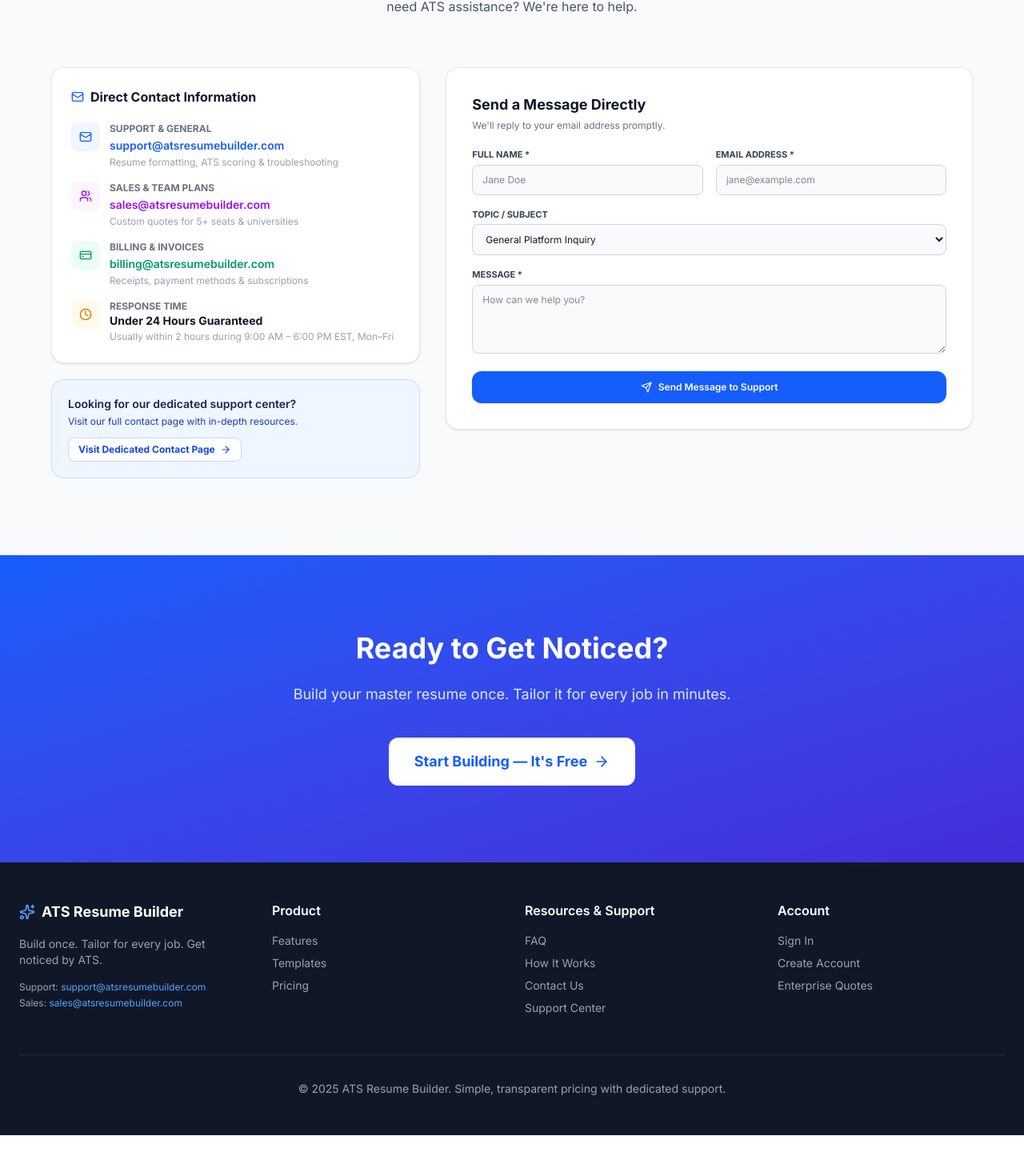
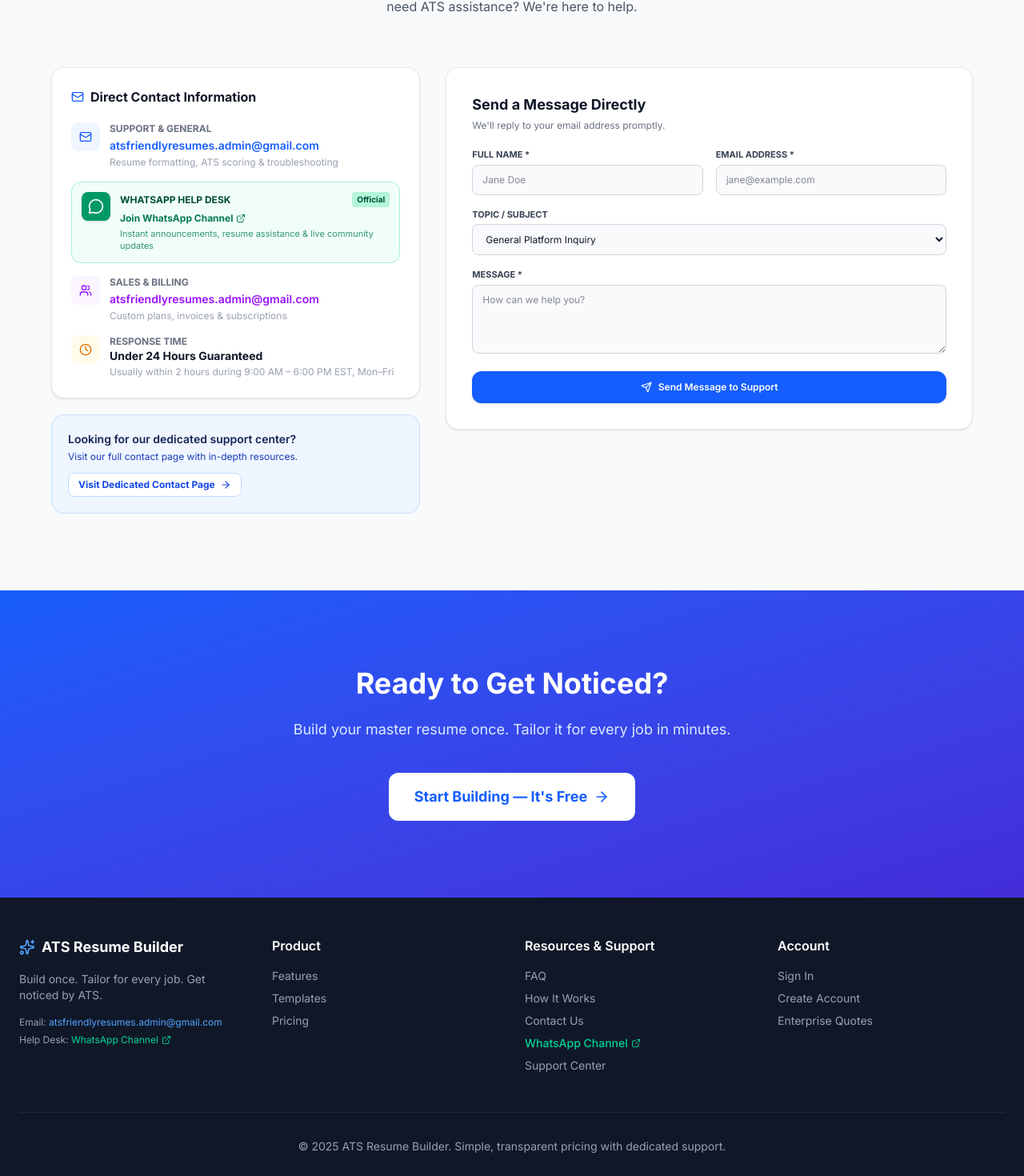
Before and after one commit to vinaykumar25121995/resumebuilder, a Next.js app: page / in a window 1280 px wide. Shown: the part 6637-8107 px from the top of the page at 80% size. Before the commit the page ends 8056 px from the top, so only its background shows below. Built offline with nearby package versions, Linux system fonts and the light colour scheme.

Commit message:
feat: update contact email to atsfriendlyresumes.admin@gmail.com and add official WhatsApp Channel Help Desk

```diff
--- a/src/app/api/contact/route.ts
+++ b/src/app/api/contact/route.ts
@@ -33,7 +33,7 @@
   } catch (error: any) {
     console.error("Error processing contact form:", error);
     return NextResponse.json(
-      { error: "Failed to send message. Please try again or email support@atsresumebuilder.com directly." },
+      { error: "Failed to send message. Please try again or email atsfriendlyresumes.admin@gmail.com directly." },
       { status: 500 }
     );
   }
--- a/src/app/contact/page.tsx
+++ b/src/app/contact/page.tsx
@@ -16,6 +16,8 @@
   Headphones,
   Users,
   CreditCard,
+  MessageCircle,
+  ExternalLink,
 } from "lucide-react";
 
 export default function ContactPage() {
@@ -129,16 +131,44 @@
                   </div>
                   <div>
                     <p className="text-xs font-bold text-gray-500 uppercase tracking-wide">
-                      Customer Support
+                      Customer Support & Admin
                     </p>
                     <a
-                      href="mailto:support@atsresumebuilder.com"
-                      className="text-sm font-semibold text-blue-600 hover:underline"
+                      href="mailto:atsfriendlyresumes.admin@gmail.com"
+                      className="text-sm font-semibold text-blue-600 hover:underline break-all"
                     >
-                      support@atsresumebuilder.com
+                      atsfriendlyresumes.admin@gmail.com
                     </a>
                     <p className="text-xs text-gray-500 mt-0.5">
-                      For general questions, ATS troubleshooting & resume tips.
+                      For general questions, ATS troubleshooting & resume advice.
+                    </p>
+                  </div>
+                </div>
+
+                {/* WhatsApp Channel Help Desk */}
+                <div className="flex items-start gap-3.5 p-3.5 bg-emerald-50/70 rounded-2xl border border-emerald-200">
+                  <div className="w-10 h-10 rounded-xl bg-emerald-600 text-white flex items-center justify-center flex-shrink-0 shadow-sm">
+                    <MessageCircle className="w-5 h-5" />
+                  </div>
+                  <div className="flex-1">
+                    <div className="flex items-center justify-between">
+                      <p className="text-xs font-bold text-emerald-950 uppercase tracking-wide">
+                        WhatsApp Channel Help Desk
+                      </p>
+                      <span className="text-[10px] bg-emerald-200/80 text-emerald-900 font-bold px-1.5 py-0.5 rounded">
+                        Official Channel
+                      </span>
+                    </div>
+                    <a
+                      href="https://whatsapp.com/channel/0029VbEHAMkADTO9BaH0Mh2O"
+                      target="_blank"
+                      rel="noopener noreferrer"
+                      className="text-sm font-bold text-emerald-700 hover:text-emerald-800 hover:underline inline-flex items-center gap-1.5 mt-1"
+                    >
+                      Join WhatsApp Help Desk <ExternalLink className="w-3.5 h-3.5" />
+                    </a>
+                    <p className="text-xs text-emerald-800/80 mt-1 leading-relaxed">
+                      Instant assistance, ATS templates announcements, bug reporting & active help desk support.
                     </p>
                   </div>
                 </div>
@@ -153,10 +183,10 @@
                       Sales & Teams Inquiries
                     </p>
                     <a
-                      href="mailto:sales@atsresumebuilder.com"
-                      className="text-sm font-semibold text-purple-600 hover:underline"
+                      href="mailto:atsfriendlyresumes.admin@gmail.com"
+                      className="text-sm font-semibold text-purple-600 hover:underline break-all"
                     >
-                      sales@atsresumebuilder.com
+                      atsfriendlyresumes.admin@gmail.com
                     </a>
                     <p className="text-xs text-gray-500 mt-0.5">
                       Custom volume licenses, university career centers & enterprise teams.
@@ -174,10 +204,10 @@
                       Billing & Plans
                     </p>
                     <a
-                      href="mailto:billing@atsresumebuilder.com"
-                      className="text-sm font-semibold text-emerald-600 hover:underline"
+                      href="mailto:atsfriendlyresumes.admin@gmail.com"
+                      className="text-sm font-semibold text-emerald-600 hover:underline break-all"
                     >
-                      billing@atsresumebuilder.com
+                      atsfriendlyresumes.admin@gmail.com
                     </a>
                     <p className="text-xs text-gray-500 mt-0.5">
                       Invoices, receipts, subscription updates & transparent refunds.
--- a/src/app/page.tsx
+++ b/src/app/page.tsx
@@ -5,7 +5,8 @@
 import {
   Sparkles, FileText, CheckCircle, ArrowRight, Target, Zap, Shield, BarChart3,
   Download, Brain, Star, ChevronDown, ChevronUp, Users, Award, TrendingUp,
-  BookOpen, Briefcase, GraduationCap, Mail, Clock, Send, Headphones, CreditCard, AlertCircle
+  BookOpen, Briefcase, GraduationCap, Mail, Clock, Send, Headphones, CreditCard, AlertCircle,
+  MessageCircle, ExternalLink
 } from "lucide-react";
 
 const faqs = [
@@ -73,7 +74,7 @@
       setContactSubmitted(true);
       setContactForm({ name: "", email: "", subject: "General Inquiry", message: "" });
     } catch (err: any) {
-      setContactError(err.message || "Something went wrong. Please email support@atsresumebuilder.com directly.");
+      setContactError(err.message || "Something went wrong. Please email atsfriendlyresumes.admin@gmail.com directly.");
     } finally {
       setContactSubmitting(false);
     }
@@ -572,46 +573,55 @@
                     <div>
                       <p className="text-xs font-bold text-gray-500 uppercase">Support & General</p>
                       <a
-                        href="mailto:support@atsresumebuilder.com"
-                        className="text-sm font-semibold text-blue-600 hover:underline"
+                        href="mailto:atsfriendlyresumes.admin@gmail.com"
+                        className="text-sm font-semibold text-blue-600 hover:underline break-all"
                       >
-                        support@atsresumebuilder.com
+                        atsfriendlyresumes.admin@gmail.com
                       </a>
                       <p className="text-xs text-gray-400 mt-0.5">Resume formatting, ATS scoring & troubleshooting</p>
                     </div>
                   </div>
 
-                  {/* Sales & Teams */}
+                  {/* WhatsApp Channel Help Desk */}
+                  <div className="flex items-start gap-3 p-3 bg-emerald-50/70 rounded-xl border border-emerald-200">
+                    <div className="w-9 h-9 rounded-lg bg-emerald-600 text-white flex items-center justify-center flex-shrink-0 shadow-sm">
+                      <MessageCircle className="w-5 h-5" />
+                    </div>
+                    <div className="flex-1">
+                      <div className="flex items-center justify-between">
+                        <p className="text-xs font-bold text-emerald-900 uppercase">WhatsApp Help Desk</p>
+                        <span className="text-[10px] bg-emerald-200/80 text-emerald-900 font-bold px-1.5 py-0.5 rounded">
+                          Official
+                        </span>
+                      </div>
+                      <a
+                        href="https://whatsapp.com/channel/0029VbEHAMkADTO9BaH0Mh2O"
+                        target="_blank"
+                        rel="noopener noreferrer"
+                        className="text-xs font-bold text-emerald-700 hover:text-emerald-800 hover:underline inline-flex items-center gap-1 mt-1"
+                      >
+                        Join WhatsApp Channel <ExternalLink className="w-3 h-3" />
+                      </a>
+                      <p className="text-[11px] text-emerald-700/80 mt-0.5 leading-snug">
+                        Instant announcements, resume assistance & live community updates
+                      </p>
+                    </div>
+                  </div>
+
+                  {/* Sales & Billing */}
                   <div className="flex items-start gap-3">
                     <div className="w-9 h-9 rounded-lg bg-purple-50 text-purple-600 flex items-center justify-center flex-shrink-0">
                       <Users className="w-4 h-4" />
                     </div>
                     <div>
-                      <p className="text-xs font-bold text-gray-500 uppercase">Sales & Team Plans</p>
+                      <p className="text-xs font-bold text-gray-500 uppercase">Sales & Billing</p>
                       <a
-                        href="mailto:sales@atsresumebuilder.com"
-                        className="text-sm font-semibold text-purple-600 hover:underline"
+                        href="mailto:atsfriendlyresumes.admin@gmail.com"
+                        className="text-sm font-semibold text-purple-600 hover:underline break-all"
                       >
-                        sales@atsresumebuilder.com
+                        atsfriendlyresumes.admin@gmail.com
                       </a>
-                      <p className="text-xs text-gray-400 mt-0.5">Custom quotes for 5+ seats & universities</p>
-                    </div>
-                  </div>
-
-                  {/* Billing */}
-                  <div className="flex items-start gap-3">
-                    <div className="w-9 h-9 rounded-lg bg-emerald-50 text-emerald-600 flex items-center justify-center flex-shrink-0">
-                      <CreditCard className="w-4 h-4" />
-                    </div>
-                    <div>
-                      <p className="text-xs font-bold text-gray-500 uppercase">Billing & Invoices</p>
-                      <a
-                        href="mailto:billing@atsresumebuilder.com"
-                        className="text-sm font-semibold text-emerald-600 hover:underline"
-                      >
-                        billing@atsresumebuilder.com
-                      </a>
-                      <p className="text-xs text-gray-400 mt-0.5">Receipts, payment methods & subscriptions</p>
+                      <p className="text-xs text-gray-400 mt-0.5">Custom plans, invoices & subscriptions</p>
                     </div>
                   </div>
 
@@ -785,9 +795,27 @@
                 <span>ATS Resume Builder</span>
               </div>
               <p className="text-sm">Build once. Tailor for every job. Get noticed by ATS.</p>
-              <div className="mt-4 text-xs space-y-1">
-                <p>Support: <a href="mailto:support@atsresumebuilder.com" className="text-blue-400 hover:underline">support@atsresumebuilder.com</a></p>
-                <p>Sales: <a href="mailto:sales@atsresumebuilder.com" className="text-blue-400 hover:underline">sales@atsresumebuilder.com</a></p>
+              <div className="mt-4 text-xs space-y-1.5">
+                <p>
+                  Email:{" "}
+                  <a
+                    href="mailto:atsfriendlyresumes.admin@gmail.com"
+                    className="text-blue-400 hover:underline break-all"
+                  >
+                    atsfriendlyresumes.admin@gmail.com
+                  </a>
+                </p>
+                <p>
+                  Help Desk:{" "}
+                  <a
+                    href="https://whatsapp.com/channel/0029VbEHAMkADTO9BaH0Mh2O"
+                    target="_blank"
+                    rel="noopener noreferrer"
+                    className="text-emerald-400 hover:underline inline-flex items-center gap-1"
+                  >
+                    WhatsApp Channel <ExternalLink className="w-3 h-3" />
+                  </a>
+                </p>
               </div>
             </div>
             <div>
@@ -804,6 +832,16 @@
                 <li><a href="#faq" className="hover:text-white">FAQ</a></li>
                 <li><a href="#how-it-works" className="hover:text-white">How It Works</a></li>
                 <li><a href="#contact" className="hover:text-white">Contact Us</a></li>
+                <li>
+                  <a
+                    href="https://whatsapp.com/channel/0029VbEHAMkADTO9BaH0Mh2O"
+                    target="_blank"
+                    rel="noopener noreferrer"
+                    className="text-emerald-400 hover:underline flex items-center gap-1 font-medium"
+                  >
+                    WhatsApp Channel <ExternalLink className="w-3 h-3" />
+                  </a>
+                </li>
                 <li><Link href="/contact" className="hover:text-white">Support Center</Link></li>
               </ul>
             </div>
```
